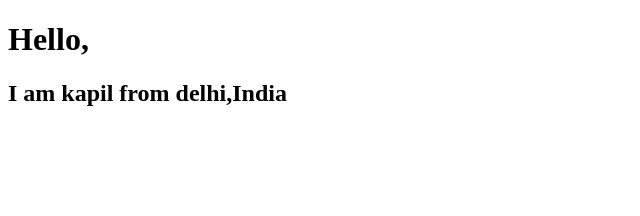
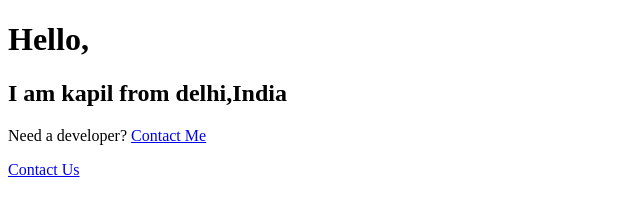
Before and after one commit to kapiljhajhria/gastby-blog, a Gatsby site: page / in a window 1280 px wide. Shown: the whole page, without its empty margins (0-640 px from the left). Built offline with nearby package versions, Linux system fonts and the light colour scheme; Gatsby itself is replaced by a stand-in of ours.

Commit message:
twp ways to link pages
a tag and Link from gatsby

```diff
--- a/src/pages/index.jsx
+++ b/src/pages/index.jsx
@@ -1,10 +1,17 @@
 import React from "react"
+import { Link } from "gatsby"
 
 const IndexPage = () => {
   return (
     <div>
       <h1>Hello,</h1>
       <h2>I am kapil from delhi,India</h2>
+      <p>
+        Need a developer? <a href="/contact-us">Contact Me</a>
+      </p>
+      <p>
+        <Link to={"/contact-us"}>Contact Us</Link>
+      </p>
     </div>
   )
 }
```
